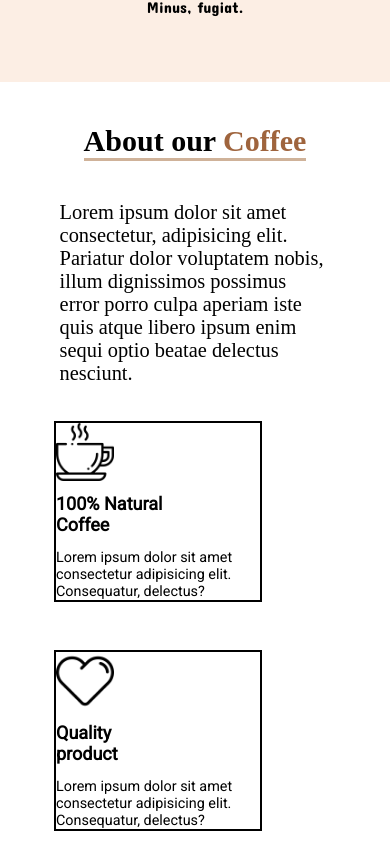
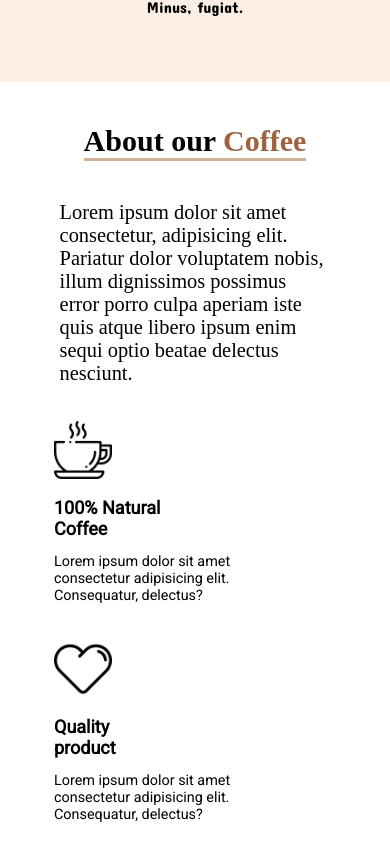
Before and after one commit to RiviCodes/coffee-shop-react, a React (Create React App) app: page / in a window 390 px wide. Shown: the part 1480-2324 px from the top of the page. Built offline with nearby package versions, Linux system fonts and the light colour scheme; a web font is replaced by a local one.

Commit message:
Fix incorrect behaviour of Grid

```diff
--- a/src/styles/About.css
+++ b/src/styles/About.css
@@ -28,7 +28,6 @@
 
 .about-card {
   display: grid;
-  border: 2px solid black;
 }
 
 .about-icon {
@@ -66,7 +65,7 @@
   }
 
   .about-left_side {
-    margin-bottom: 0.8rem;
+    margin-bottom: 2rem;
   }
 
   .about-h3 {
@@ -82,13 +81,13 @@
   }
 
   .about-card {
-    margin: 1rem 3.5rem 3rem 3.5rem;
+    margin: 1rem 3.5rem 2rem 3.5rem;
     width: 17rem;
   }
 
   .about-icon {
     width: 4.8rem;
-    margin-bottom: 1rem;
+    margin-bottom: 1.5rem;
   }
 
   .about--card_header {
@@ -98,7 +97,6 @@
 
   .about--card_p {
     font-size: 1.2rem;
-    /* grid-column: 1/2; */
     width: 88%;
     margin: 0;
   }
```
